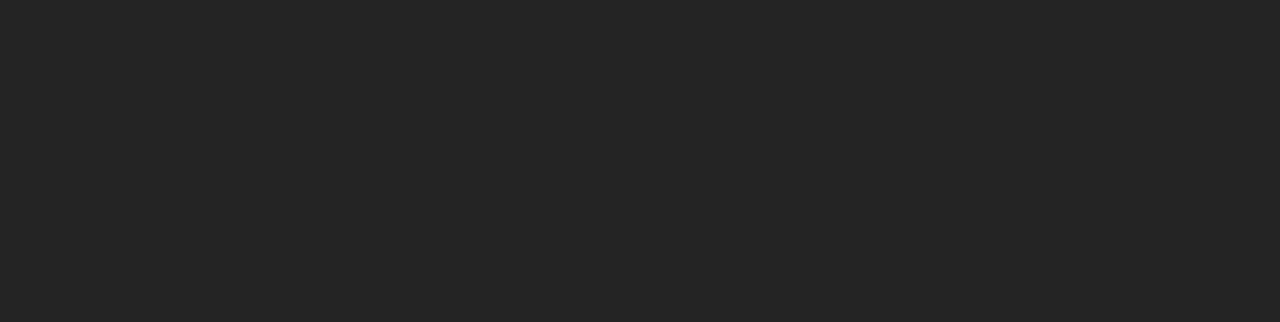
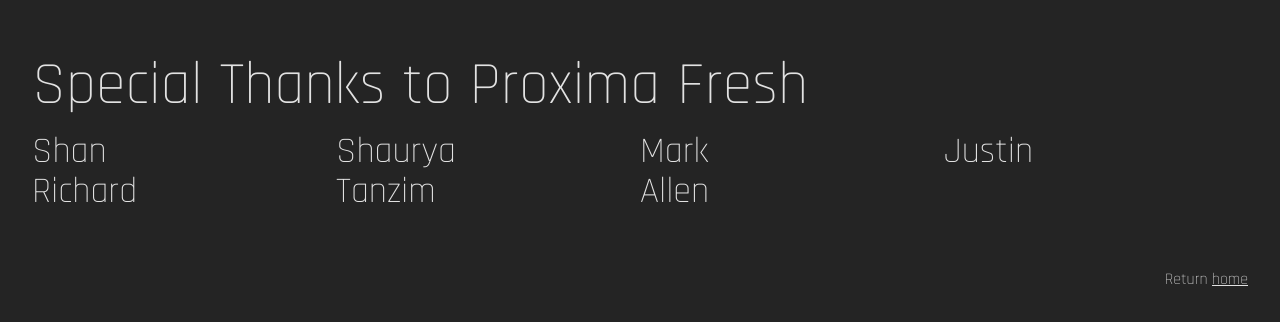
Before and after one commit to sabeet/port-moge-3, a React (Vite) app in the folder port-moge-3/: page /special in a window 1280 px wide. Shown: the part 226-548 px from the top of the page. Built offline with nearby package versions, Linux system fonts and the light colour scheme.

Commit message:
added page

```diff
--- a/port-moge-3/src/App.jsx
+++ b/port-moge-3/src/App.jsx
@@ -4,6 +4,7 @@
 import About from "./About";
 import Portfolio from "./Portfolio";
 import Contact from "./Contact";
+import Special from "./Special";
 
 function App() {
   const location = useLocation();
@@ -15,6 +16,7 @@
         <Route path="/about" element={<About />} />
         <Route path="/portfolio" element={<Portfolio />} />
         <Route path="/contact" element={<Contact />} />
+        <Route path="/special" element={<Special />} />
       </Routes>
 
     </>
@@ -22,3 +24,5 @@
 }
 
 export default App;
+
+//ask the problem, my mom is at work, i
--- /dev/null
+++ b/port-moge-3/src/Special.jsx
@@ -0,0 +1,30 @@
+import React from "react";
+import { Link } from "react-router-dom";
+import TransitionPage from "./TransitionPage";
+
+function Special() {
+  return (
+    <>
+      <TransitionPage>
+        <div className="flex flex-col h-screen w-screen justify-center p-8 gap-4">
+          <div className="text-6xl">Special Thanks to Proxima Fresh</div>
+          <div className="grid grid-cols-4 text-4xl">
+            <div>Shan</div> <div>Shaurya</div> <div>Mark</div> <div>Justin</div>{" "}
+            <div>Richard</div> <div>Tanzim</div> <div>Allen</div>
+          </div>
+          <br />
+          <div className="flex flex-row-reverse">
+            <div>
+              Return{" "}
+              <Link to="/">
+                <u>home</u>
+              </Link>
+            </div>
+          </div>
+        </div>
+      </TransitionPage>
+    </>
+  );
+}
+
+export default Special;
```
